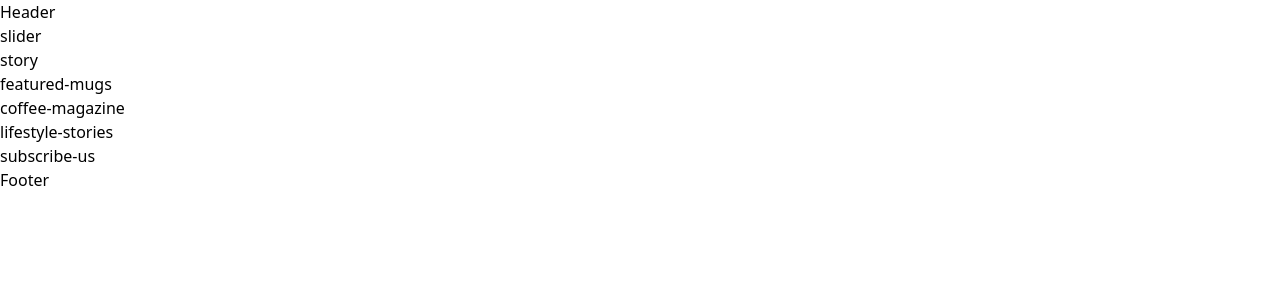
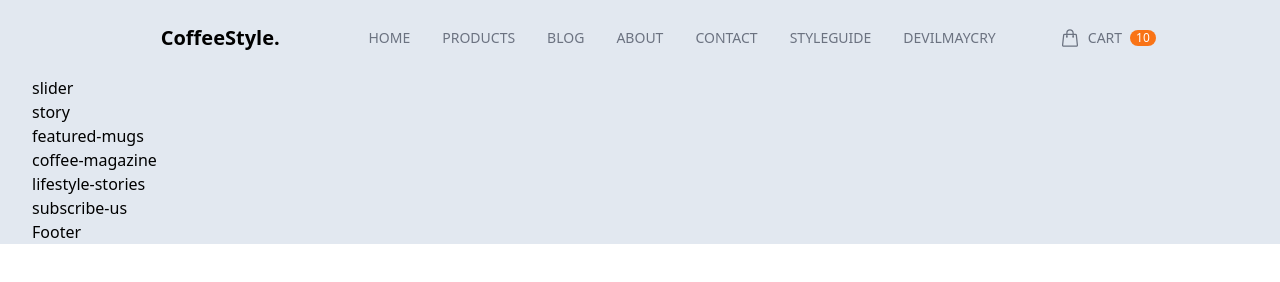
Before and after one commit to Exorcist11/learn-tailwind-css, a website: page public/index.html in a window 1280 px wide. Drawn offline with Linux system fonts and the light colour scheme.

Commit message:
#2 header

```diff
--- a/package.json
+++ b/package.json
@@ -4,8 +4,7 @@
   "description": "",
   "main": "index.js",
   "scripts": {
-
-    "build:css": "tailwindcss -i ./public/input.css -o ./public/output.css --watch"
+    "build:css": "tailwindcss -i ./src/input.css -o ./public/output.css --watch"
   },
   "keywords": [],
   "author": "",
--- a/public/index.html
+++ b/public/index.html
@@ -4,12 +4,73 @@
     <meta charset="UTF-8" />
     <title>DevilMayCry</title>
     <meta name="viewport" content="width=device-width, initial-scale=1.0" />
-    <link href="./output.css" rel="stylesheet" />
+    <link href="./output.css" type="text/css" rel="stylesheet" />
   </head>
   <body>
     <div id="root">
-      <div class="content-wrapper">
-        <header>Header</header>
+      <div
+        class="content-wrapper max-w-screen-2xl text-base mx-auto px-8 bg-slate-200"
+      >
+        <header class="py-6 mx-10">
+          <nav class="flex flex-row justify-between items-center">
+            <div
+              class="logo basis-2/6 text-center text-xl font-semibold cursor-pointer"
+            >
+              CoffeeStyle.
+            </div>
+            <ul
+              class="basis-3/6 flex items-center justify-end gap-8 uppercase text-sm text-gray-500 font-medium"
+            >
+              <li class="dmc-top-menu-item">
+                <a href="#" class="">Home</a>
+              </li>
+              <li class="dmc-top-menu-item">
+                <a href="#" class="">Products</a>
+              </li>
+              <li class="dmc-top-menu-item">
+                <a href="#" class="">Blog</a>
+              </li>
+              <li class="dmc-top-menu-item">
+                <a href="#" class="">About</a>
+              </li>
+              <li class="dmc-top-menu-item">
+                <a href="#" class="">Contact</a>
+              </li>
+              <li class="dmc-top-menu-item">
+                <a href="#" class="">StyleGuide</a>
+              </li>
+              <li class="dmc-top-menu-item">
+                <a href="https://github.com/Exorcist11" class="">DevilMayCry</a>
+              </li>
+            </ul>
+            <ul
+              class="basis-1/6 flex justify-start items-center ml-16 uppercase text-sm text-gray-500 font-medium"
+            >
+              <li class="dmc-top-menu-item">
+                <a href="#" class="flex items-center">
+                  <svg
+                    xmlns="http://www.w3.org/2000/svg"
+                    fill="none"
+                    viewBox="0 0 24 24"
+                    stroke-width="1.5"
+                    stroke="currentColor"
+                    class="dmc-icon w-6 h-6"
+                  >
+                    <path
+                      stroke-linecap="round"
+                      stroke-linejoin="round"
+                      d="M15.75 10.5V6a3.75 3.75 0 10-7.5 0v4.5m11.356-1.993l1.263 12c.07.665-.45 1.243-1.119 1.243H4.25a1.125 1.125 0 01-1.12-1.243l1.264-12A1.125 1.125 0 015.513 7.5h12.974c.576 0 1.059.435 1.119 1.007zM8.625 10.5a.375.375 0 11-.75 0 .375.375 0 01.75 0zm7.5 0a.375.375 0 11-.75 0 .375.375 0 01.75 0z"
+                    />
+                  </svg>
+                  <span class="mx-2">Cart </span>
+                  <span class="dmc-badge-circle bg-orange-500 text-white"
+                    >10</span
+                  >
+                </a>
+              </li>
+            </ul>
+          </nav>
+        </header>
 
         <main>
           <div class="slider">slider</div>
--- a/src/input.css
+++ b/src/input.css
@@ -1,3 +1,13 @@
 @tailwind base;
 @tailwind components;
 @tailwind utilities;
+
+.dmc-top-menu-item {
+  @apply cursor-pointer py-1 hover:text-gray-800 relative after:absolute after:bottom-0 after:left-0 after:bg-light-coffee after:h-0.5 after:w-0 hover:after:w-full after:transition-all after:ease-in-out after:duration-300;
+}
+.dmc-icon {
+  @apply w-5 h-5 inline-block;
+}
+.dmc-badge-circle {
+  @apply text-xs text-center rounded-full px-1.5;
+}
--- a/tailwind.config.js
+++ b/tailwind.config.js
@@ -2,7 +2,11 @@
 module.exports = {
   content: ["./public/**/*.{html,js}"],
   theme: {
-    extend: {},
+    extend: {
+      colors: {
+        "light-coffee": "#c89f94",
+      },
+    },
   },
   plugins: [],
 };
```
Also changed, not shown: public/output.css.
